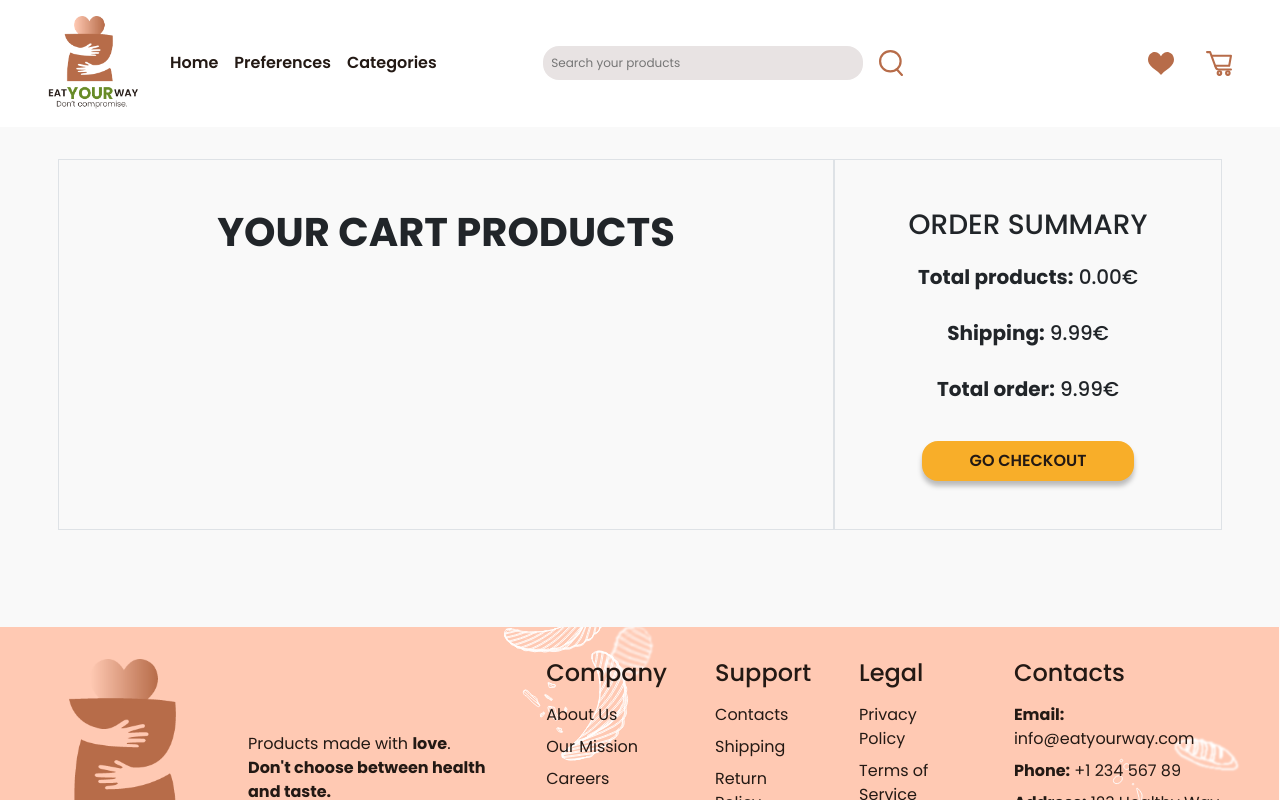
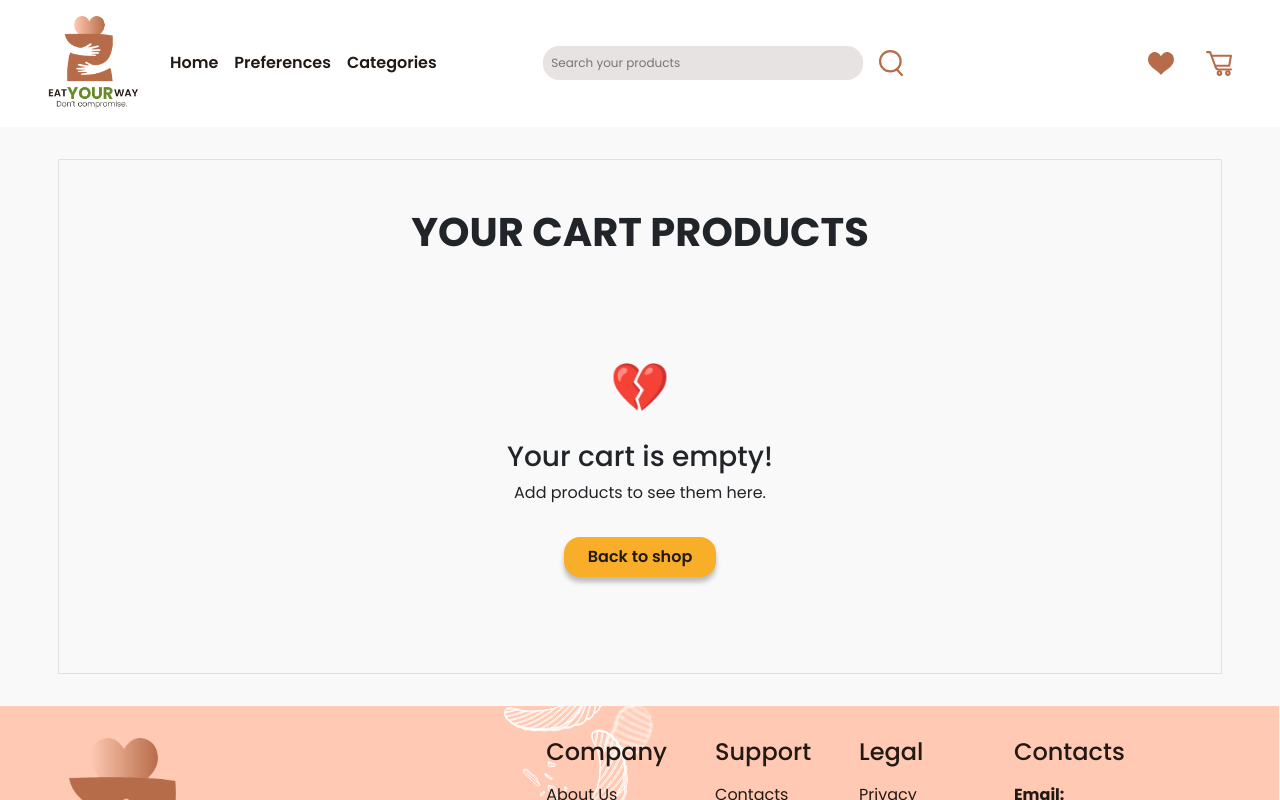
Before and after one commit to GiuseppeColucci95/project-work-team3, a React (Vite) app in the folder FRONTEND/: page /cart in a window 1280 px wide. Shown: the top 800 px of the page. Built offline with nearby package versions, Linux system fonts and the light colour scheme.

Commit message:
fix: enhance OffcanvasCart and Cart components for improved layout and image handling

```diff
--- a/FRONTEND/src/components/OffcanvasCart/OffcanvasCart.jsx
+++ b/FRONTEND/src/components/OffcanvasCart/OffcanvasCart.jsx
@@ -48,13 +48,13 @@ export default function OffcanvasCart({ setOffcanvasCartOpen, offcanvasCartOpen
                     {
                         cart?.map((product) => (
                             <div key={`${product.name}-product`}>
-                                <div className="row mb-3 offcanvas_cart-card">
-                                    <div className="col-4 offcanvas_cart-image">
+                                <div className="row mb-3 offcanvas_cart-card align-items-center">
+                                    <div className="col-4 offcanvas_cart-image-container">
                                         <Link onClick={handleInstantClose} style={{ color: '#000' }} className="text-decoration-none" to={`/products/${product.slug}`}>
-                                            <img src={product.image} alt="image" className="w-100 rounded-4" />
+                                            <img src={product.image} alt="image" className="w-100 rounded-4 offcanvas_cart-image" />
                                         </Link>
                                     </div>
-                                    <div className="col-8 d-flex flex-column ">
+                                    <div className="col-8 d-flex flex-column justify-content-center">
                                         <Link onClick={handleInstantClose} style={{ color: '#000' }} className="text-decoration-none" to={`/products/${product.slug}`}>
                                             <h6 className="p-0 product-name-cart text-truncate">{product.name}</h6>
                                         </Link>
--- a/FRONTEND/src/components/OffcanvasCart/offcanvasCartStyle.css
+++ b/FRONTEND/src/components/OffcanvasCart/offcanvasCartStyle.css
@@ -68,10 +68,13 @@
     border-radius: 2px;
 }
 
-.offcanvas_cart-image {
+.offcanvas_cart-image-container {
     width: 75px;
     height: 75px;
-    aspect-ratio: 1;
+}
+
+.offcanvas_cart-image {
+    aspect-ratio: 0.75;
     object-fit: cover;
 }
 
--- a/FRONTEND/src/pages/Cart.jsx
+++ b/FRONTEND/src/pages/Cart.jsx
@@ -13,18 +13,18 @@ export default function Cart() {
       <section id="cart" className="cart-list">
         <div className="container">
           <div className="row gx-5">
-            <div className="col-12 col-md-8 cart-products border">
+            <div className={`col-12 ${(cart && cart.length > 0) ? 'col-md-8' : ''} cart-products border`}>
               <h1 className="text-center mt-5 your-cart"><strong>YOUR CART PRODUCTS</strong></h1>
               <div className="row row-cols-1 row-gap-3 my-5">
                 {
-                  (cart) &&
+                  (cart && cart.length > 0) ?
                     (
                       cart.map(product => (
                         <div key={`${product.name}-product`} className="col">
                           <div className="row d-flex justify-content-center mb-3">
                             <div className="col-2 product-image-cart">
                               <Link style={{ color: '#000' }} className="text-decoration-none" to={`/products/${product.slug}`}>
-                              <img src={product.image} alt="image" className="w-100 rounded-4" />
+                                <img src={product.image} alt="image" className="w-100 rounded-4" style={{ aspectRatio: '0.75', objectFit: 'cover' }} />
                               </Link>
                             </div>
                             <div className="col-6 d-flex flex-column align-items-start justify-content-between">
@@ -52,10 +52,21 @@ export default function Cart() {
                         </div>
                       ))
                     )
+                    :
+                    (
+                      <div className="col-12 d-flex align-items-center flex-column text-center py-5 mx-auto">
+                        <span style={{ fontSize: "3rem", color: "#6366f1" }}>💔</span>
+                        <h3 className="mt-3">Your cart is empty!</h3>
+                        <p>Add products to see them here.</p>
+                        <Link to="/search" className="btn-add mt-3 text-decoration-none">Back to shop</Link>
+                      </div>
+                    )
                 }
               </div>
             </div>
-            <div className="col-12 col-md-4 d-flex flex-column justify-content-start align-items-center pt-4 gap-3 summary border text-center">
+
+            {(cart && cart.length > 0) &&
+              (<div className="col-12 col-md-4 d-flex flex-column justify-content-start align-items-center pt-4 gap-3 summary border text-center">
                 <h3 className="mt-4 order-summary">ORDER SUMMARY</h3>
                 <div className="summary-text d-flex flex-column gap-4">
                   <h5 className="summary-price"><strong>Total products:</strong> {totalPrice.toFixed(2)}€ </h5>
@@ -66,7 +77,7 @@ export default function Cart() {
                   </Link>
                 </div>
 
-            </div>
+              </div>)}
           </div>
         </div>
       </section >
```
Lines whose indentation alone changed are shown as unchanged.
